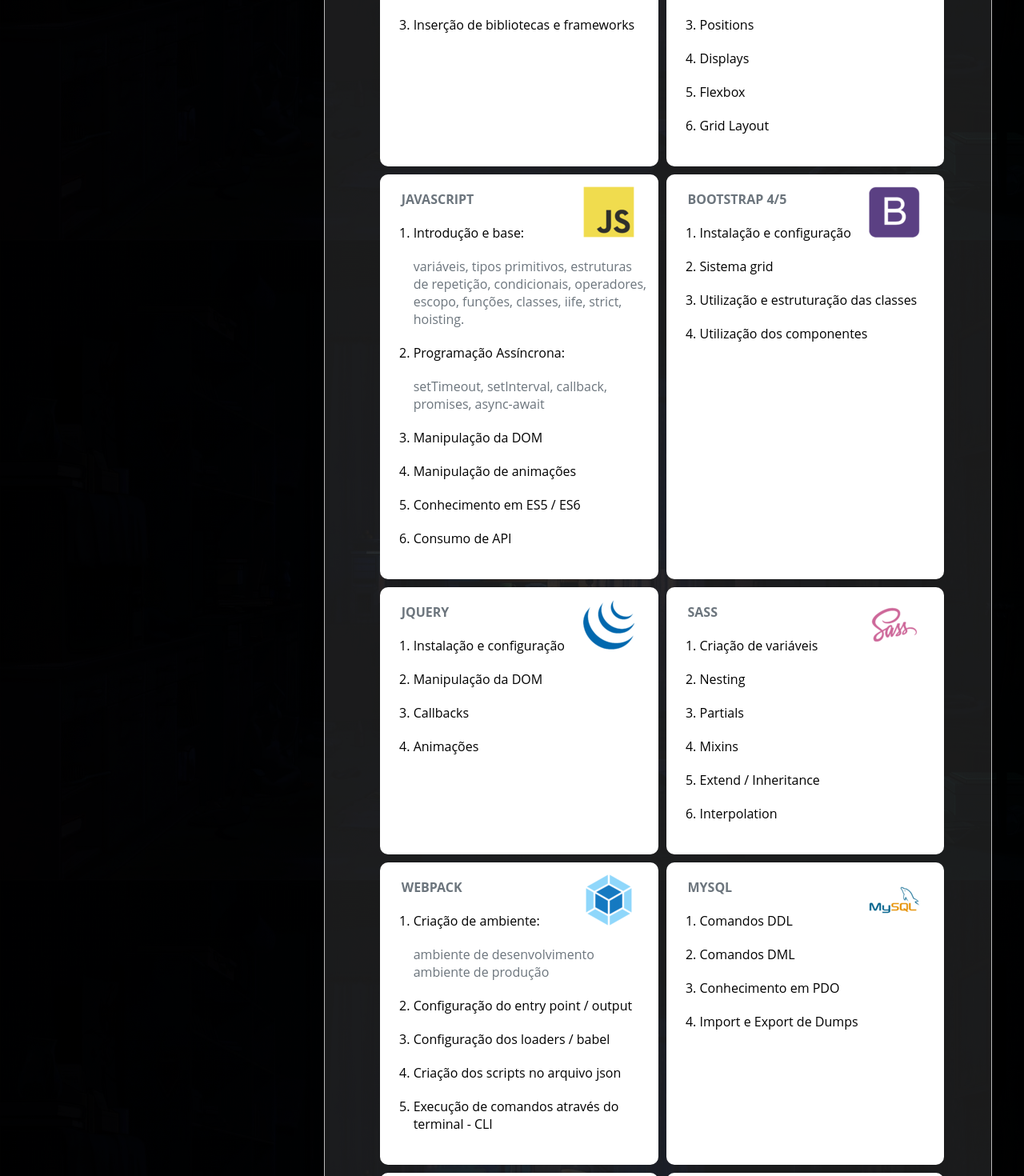
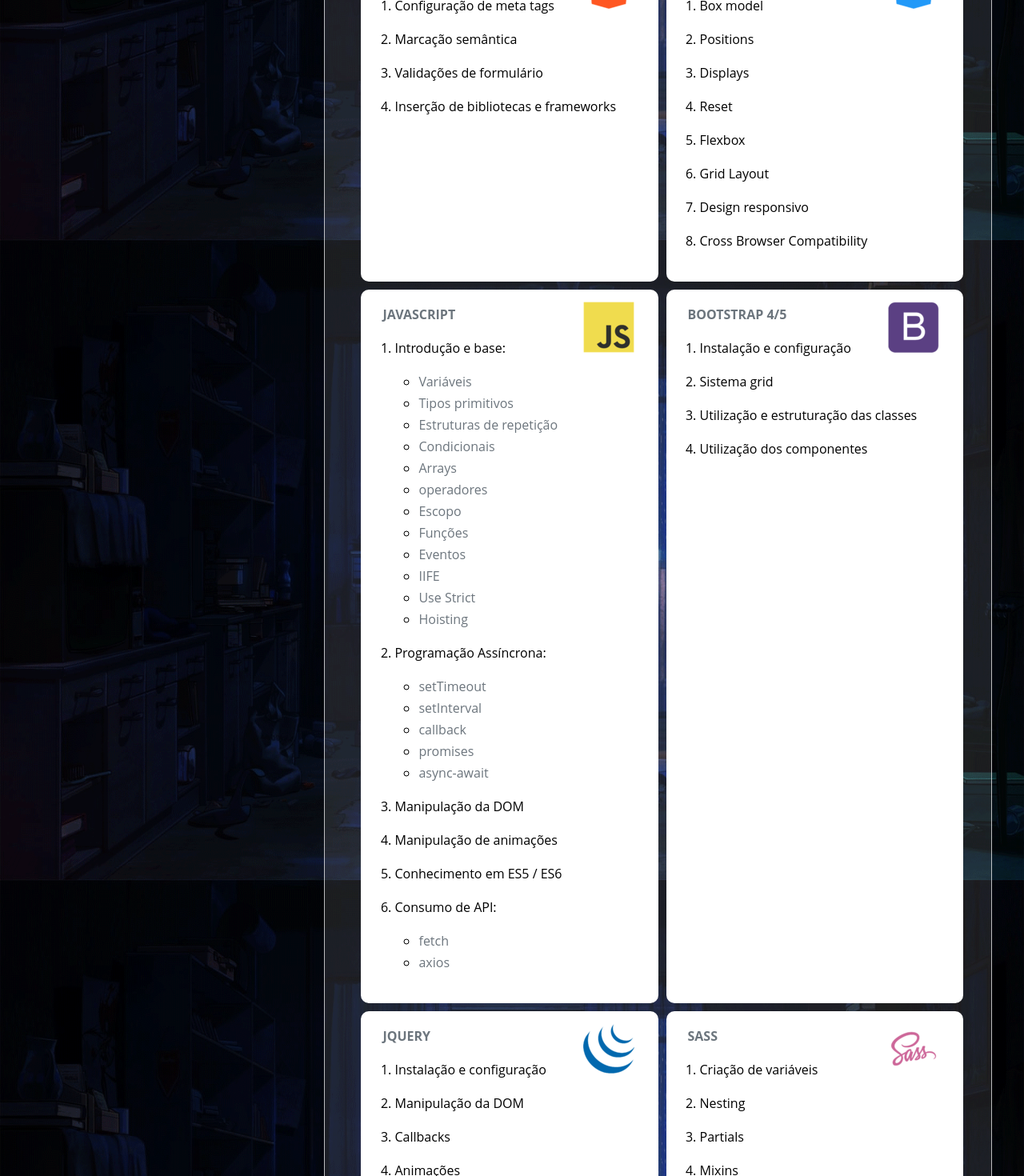
Before and after one commit to ArturdaSilvaRezende/my_site, a React (Create React App) app: page / in a window 1280 px wide. Shown: the part 1300-2770 px from the top of the page at 80% size. Built offline with nearby package versions, Linux system fonts and the light colour scheme.

Commit message:
atualizações nas skills, portfólio e footer, realizada

```diff
--- a/src/components/Footer/Footer.jsx
+++ b/src/components/Footer/Footer.jsx
@@ -40,6 +40,7 @@ const Footer = (prosp) => {
           <img src={Gmail} alt="Gmail" />
           <figcaption>
             <p>arturrezende4@gmail.com</p>
+            <p>artursrezende@gmail.com</p>
           </figcaption>
         </FooterFigure>
 
@@ -79,7 +80,7 @@ const Footer = (prosp) => {
               <h2>Currículo Físico</h2>
 
               <a
-                href="https://drive.google.com/file/d/1fT65uGtFAhtuHxFen7BYV547_ao27x_Q/view?usp=share_link/"
+                href="https://drive.google.com/file/d/1QntbxH53IquolvP3FwJVaU8OYOVel7tb/view?usp=drive_link/"
                 target="_blank"
                 rel="noreferrer"
               >
--- a/src/components/GlobalStyle.js
+++ b/src/components/GlobalStyle.js
@@ -40,13 +40,15 @@ export const GlobalStyle = createGlobalStyle`
       .bg-rgba {
         position: absolute;
         inset: 0;
-        background-color: rgba(0, 0, 0, 0.9);
+        background-color: rgba(0, 0, 0, 0.2);
       }
     }
 
     ::selection {
-      background-color: var(--dark-text);
+      background-color: var(--bg-black);
       color: var(--white);
+      padding: 10px;
+      font-weight: 700;
     }
 
     :root {
--- a/src/components/Main/MainPortfolio.jsx
+++ b/src/components/Main/MainPortfolio.jsx
@@ -225,7 +225,7 @@ const MainPortfolio = (props) => {
               <li>
                 <span>Deploy: </span>
                 <a
-                  href="https://pluton-theme-react.netlify.app/"
+                  href="https://pluton-react.netlify.app/"
                   target="_blank"
                   rel="noreferrer"
                 >
@@ -235,7 +235,7 @@ const MainPortfolio = (props) => {
               <li>
                 <span>Github: </span>
                 <a
-                  href="https://github.com/ArturdaSilvaRezende/Pluton-Theme-React/"
+                  href="https://github.com/ArturdaSilvaRezende/pluton-react/"
                   target="_blank"
                   rel="noreferrer"
                 >
@@ -256,7 +256,7 @@ const MainPortfolio = (props) => {
               <li>
                 <span>Deploy: </span>
                 <a
-                  href="https://djoz-master-react.netlify.app/"
+                  href="https://imagine-music-festival.netlify.app/"
                   target="_blank"
                   rel="noreferrer"
                 >
--- a/src/components/Main/MainSkills.jsx
+++ b/src/components/Main/MainSkills.jsx
@@ -16,7 +16,6 @@ import bootstrap from "./img/bootstrap.png";
 import jquery from "./img/jquery.png";
 import sass from "./img/sass.png";
 import webpack from "./img/webpack.png";
-import mysql from "./img/mysql.png";
 import git from "./img/git.png";
 import react from "./img/react.png";
 import typescript from "./img/typescript.png";
@@ -35,6 +34,7 @@ const MainSkills = (props) => {
             <ul>
               <li>Configuração de meta tags</li>
               <li>Marcação semântica</li>
+              <li>Validações de formulário</li>
               <li>Inserção de bibliotecas e frameworks</li>
             </ul>
           </figcaption>
@@ -46,12 +46,14 @@ const MainSkills = (props) => {
           <figcaption>
             <h2>CSS 3</h2>
             <ul>
-              <li>Design responsivo</li>
               <li>Box model</li>
               <li>Positions</li>
               <li>Displays</li>
+              <li>Reset</li>
               <li>Flexbox</li>
               <li>Grid Layout</li>
+              <li>Design responsivo</li>
+              <li>Cross Browser Compatibility</li>
             </ul>
           </figcaption>
           <img src={css3} alt="css3" />
@@ -64,22 +66,79 @@ const MainSkills = (props) => {
             <ul>
               <li>
                 Introdução e base:
-                <span>
-                  variáveis, tipos primitivos, estruturas de repetição,
-                  condicionais, operadores, escopo, funções, classes, iife,
-                  strict, hoisting.
-                </span>
+                <ul className="skill__description">
+                  <li>
+                    <span>Variáveis</span>
+                  </li>
+                  <li>
+                    <span>Tipos primitivos</span>
+                  </li>
+                  <li>
+                    <span>Estruturas de repetição</span>
+                  </li>
+                  <li>
+                    <span>Condicionais</span>
+                  </li>
+                  <li>
+                    <span>Arrays</span>
+                  </li>
+                  <li>
+                    <span>operadores</span>
+                  </li>
+                  <li>
+                    <span>Escopo</span>
+                  </li>
+                  <li>
+                    <span>Funções</span>
+                  </li>
+                  <li>
+                    <span>Eventos</span>
+                  </li>
+                  <li>
+                    <span>IIFE</span>
+                  </li>
+                  <li>
+                    <span>Use Strict</span>
+                  </li>
+                  <li>
+                    <span>Hoisting</span>
+                  </li>
+                </ul>
               </li>
               <li>
                 Programação Assíncrona:
-                <span>
-                  setTimeout, setInterval, callback, promises, async-await
-                </span>
+                <ul className="skill__description">
+                  <li>
+                    <span>setTimeout</span>
+                  </li>
+                  <li>
+                    <span>setInterval</span>
+                  </li>
+                  <li>
+                    <span>callback</span>
+                  </li>
+                  <li>
+                    <span>promises</span>
+                  </li>
+                  <li>
+                    <span>async-await</span>
+                  </li>
+                </ul>
               </li>
               <li>Manipulação da DOM</li>
               <li>Manipulação de animações</li>
               <li>Conhecimento em ES5 / ES6</li>
-              <li>Consumo de API</li>
+              <li>
+                Consumo de API:
+                <ul className="skill__description">
+                  <li>
+                    <span>fetch</span>
+                  </li>
+                  <li>
+                    <span>axios</span>
+                  </li>
+                </ul>
+              </li>
             </ul>
           </figcaption>
           <img src={javascript} alt="javascript" />
@@ -136,9 +195,14 @@ const MainSkills = (props) => {
             <ul>
               <li>
                 Criação de ambiente:
-                <span>
-                  ambiente de desenvolvimento <br /> ambiente de produção
-                </span>
+                <ul className="skill__description">
+                  <li>
+                    <span>ambiente de desenvolvimento </span>
+                  </li>
+                  <li>
+                    <span>ambiente de produção </span>
+                  </li>
+                </ul>
               </li>
               <li>Configuração do entry point / output</li>
               <li>Configuração dos loaders / babel</li>
@@ -149,20 +213,6 @@ const MainSkills = (props) => {
           <img src={webpack} alt="webpack" />
         </SkillFigure>
 
-        {/* mysql */}
-        <SkillFigure>
-          <figcaption>
-            <h2>MYSQL</h2>
-            <ul>
-              <li>Comandos DDL</li>
-              <li>Comandos DML</li>
-              <li>Conhecimento em PDO</li>
-              <li>Import e Export de Dumps</li>
-            </ul>
-          </figcaption>
-          <img src={mysql} alt="mysql" />
-        </SkillFigure>
-
         {/* react */}
         <SkillFigure>
           <figcaption>
@@ -170,23 +220,114 @@ const MainSkills = (props) => {
             <ul>
               <li>
                 Introdução e base:
-                <span>
-                  create react app, jsx, props, estado, componentes (funcional,
-                  classe), renderização condicional, listas e chaves.
-                </span>
+                <ul className="skill__description">
+                  <li>
+                    <span>jsx</span>
+                  </li>
+                  <li>
+                    <span>props</span>
+                  </li>
+                  <li>
+                    <span>state</span>
+                  </li>
+                  <li>
+                    <span>componentização (funcional)</span>
+                  </li>
+                  <li>
+                    <span>Renderização condicional</span>
+                  </li>
+                  <li>
+                    <span>Composição</span>
+                  </li>
+                  <li>
+                    <span>Context API</span>
+                  </li>
+                </ul>
+              </li>
+              <li>
+                Rendering:
+                <ul className="skill__description">
+                  <li>
+                    <span>Component Life Cycle</span>
+                  </li>
+                  <li>
+                    <span>Lists / Keys</span>
+                  </li>
+                  <li>
+                    <span>Render Props</span>
+                  </li>
+                  <li>
+                    <span>Refs</span>
+                  </li>
+                  <li>
+                    <span>Events</span>
+                  </li>
+                </ul>
               </li>
               <li>
                 Hooks:
-                <span>
-                  useState, useEffect, useCallback, useRef useMemo, useReducer,
-                  useContext.
-                </span>
+                <ul className="skill__description">
+                  <li>
+                    <span>useState</span>
+                  </li>
+                  <li>
+                    <span>useEffect</span>
+                  </li>
+                  <li>
+                    <span>useCallback</span>
+                  </li>
+                  <li>
+                    <span>useRef</span>
+                  </li>
+                  <li>
+                    <span>useMemo</span>
+                  </li>
+                  <li>
+                    <span>useReducer</span>
+                  </li>
+                  <li>
+                    <span>useContext</span>
+                  </li>
+                  <li>
+                    <span>custom hooks</span>
+                  </li>
+                </ul>
               </li>
               <li>
-                Ecosistema:
-                <span>
-                  react router dom, react hook form, styled components.
-                </span>
+                Tópicos avançados:
+                <ul className="skill__description">
+                  <li>
+                    <span>Portal</span>
+                  </li>
+                  <li>
+                    <span>High Order Components</span>
+                  </li>
+                </ul>
+              </li>
+              <li>
+                CLI Tools:
+                <ul className="skill__description">
+                  <li>
+                    <span>Create React App</span>
+                  </li>
+                  <li>
+                    <span>Vite</span>
+                  </li>
+                </ul>
+              </li>
+              <li>
+                Outros Conhecimentos:
+                <ul className="skill__description">
+                  <li>
+                    <span>react router dom</span>
+                  </li>
+                  <li>
+                    <span>react hook form</span>
+                  </li>
+                  <li>
+                    <span>styled components</span>
+                  </li>
+                </ul>
               </li>
             </ul>
           </figcaption>
@@ -200,23 +341,75 @@ const MainSkills = (props) => {
             <ul>
               <li>
                 Tipos de Dados:
-                <span>
-                  String, Number, Boolean, Array, Tuple, Object, Enum, Null,
-                  Undefined, Any, Unknown, Void, Never.
-                </span>
+                <ul className="skill__description">
+                  <li>
+                    <span>string</span>
+                  </li>
+                  <li>
+                    <span>number</span>
+                  </li>
+                  <li>
+                    <span>boolean</span>
+                  </li>
+                  <li>
+                    <span>array</span>
+                  </li>
+                  <li>
+                    <span>tuple</span>
+                  </li>
+                  <li>
+                    <span>object</span>
+                  </li>
+                  <li>
+                    <span>enum</span>
+                  </li>
+                  <li>
+                    <span>null</span>
+                  </li>
+                  <li>
+                    <span>undefined</span>
+                  </li>
+                  <li>
+                    <span>any</span>
+                  </li>
+                  <li>
+                    <span>unknown</span>
+                  </li>
+                  <li>
+                    <span>void</span>
+                  </li>
+                  <li>
+                    <span>never</span>
+                  </li>
+                </ul>
               </li>
               <li>
-                Tipos de atribuição
-                <span>Explícito, Implícito.</span>
+                Tipos de atribuição:
+                <ul className="skill__description">
+                  <li>
+                    <span>Explícito</span>
+                  </li>
+                  <li>
+                    <span>Implícito</span>
+                  </li>
+                </ul>
               </li>
               <li>Interface</li>
               <li>Type aliases</li>
               <li>Type union</li>
               <li>
                 Funções:
-                <span>
-                  Tipagem de funções, retorno de tipos, tipagem de parâmetro
-                </span>
+                <ul className="skill__description">
+                  <li>
+                    <span>Tipagem de funções</span>
+                  </li>
+                  <li>
+                    <span>Retorno de tipos</span>
+                  </li>
+                  <li>
+                    <span>Tipagem de parâmetro</span>
+                  </li>
+                </ul>
               </li>
               <li>Casting</li>
               <li>Generics</li>
--- a/src/components/Main/style/SectionSkills.js
+++ b/src/components/Main/style/SectionSkills.js
@@ -30,13 +30,9 @@ export const SkillFigure = styled.figure`
   position: relative;
   background-color: var(--white);
   padding: 20px 12px;
-  width: 45%;
+  width: 48%;
   margin: 10px 10px 0 0;
   border-radius: 10px;
-
-  &:last-child {
-    margin: 10px auto 0 30px;
-  }
 
   img {
     display: block;
@@ -53,6 +49,7 @@ export const SkillFigure = styled.figure`
 
     ul {
       margin: 20px 0 10px 30px;
+
       li {
         list-style: decimal;
         margin-bottom: 20px;
@@ -62,6 +59,16 @@ export const SkillFigure = styled.figure`
           margin: 20px 0;
           color: var(--secondary);
           font-weight: 500;
+        }
+
+        .skill__description {
+          li {
+            list-style: circle;
+
+            & + li {
+              margin-top: -15px;
+            }
+          }
         }
       }
     }
--- a/src/components/wrapper.js
+++ b/src/components/wrapper.js
@@ -2,7 +2,7 @@ import styled from "styled-components";
 
 export const Wrapper = styled.div`
   display: grid;
-  grid-template-columns: 300px 1fr 1fr;
+  grid-template-columns: 300px 1fr;
   justify-content: center;
   grid-template-areas:
     "aside main main"
```
Also changed, not shown: src/components/Main/style/SectionAbout.js (+6 -2 lines), src/components/Main/style/SectionPortfolio.js (+6 -3 lines).
